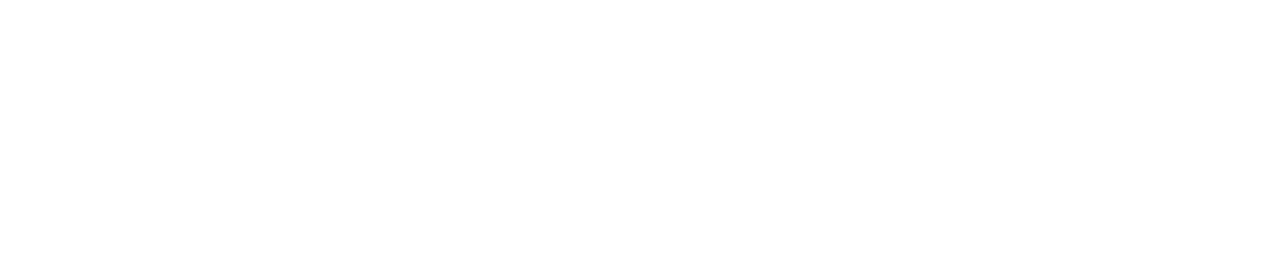
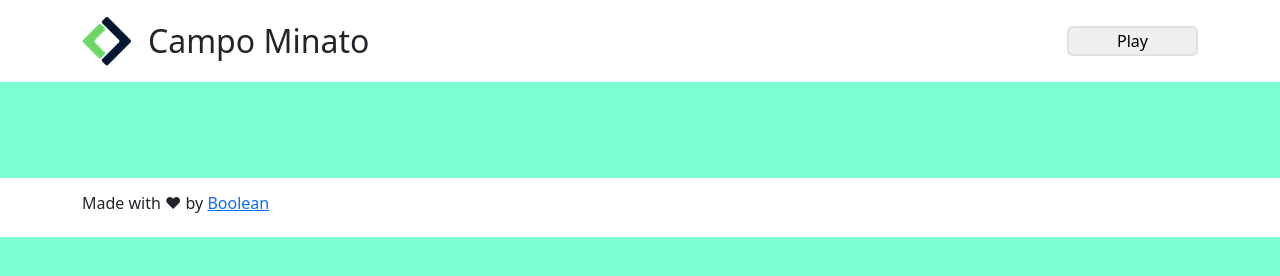
Before and after one commit to meta-ela/js-campominato-grid, a plain HTML site: page index.html in a window 1280 px wide. Drawn offline with nearby package versions, Linux system fonts and the light colour scheme.

Commit message:
Adds basic layout

```diff
--- /dev/null
+++ b/css/style.css
@@ -0,0 +1,7 @@
+:root {
+    --bg-color: #7cffd2;
+}
+
+body {
+    background-color: var(--bg-color);
+}
--- a/index.html
+++ b/index.html
@@ -7,11 +7,46 @@
 
     <link href="https://cdn.jsdelivr.net/npm/bootstrap@5.2.0-beta1/dist/css/bootstrap.min.css" rel="stylesheet" integrity="sha384-0evHe/X+R7YkIZDRvuzKMRqM+OrBnVFBL6DOitfPri4tjfHxaWutUpFmBp4vmVor" crossorigin="anonymous">
     <script src="https://cdn.jsdelivr.net/npm/bootstrap@5.2.0-beta1/dist/js/bootstrap.bundle.min.js" integrity="sha384-pprn3073KE6tl6bjs2QrFaJGz5/SUsLqktiwsUTF55Jfv3qYSDhgCecCxMW52nD2" crossorigin="anonymous"></script>
+
+    <link rel="stylesheet" href="css/style.css">
     <title>Campionato Grid</title>
 </head>
 <body>
 
+    <header class="bg-white">
+        <nav>
+            <div class="container">
+                <div class="py-3 d-flex justify-content-between align-items-center">
+                    <div class="d-flex align-items-center">
+                        <div>
+                            <img src="img/Logo.png" alt="Logo">
+                        </div>
+                        <h2 class="mb-0 ps-3">Campo Minato</h2>
+                    </div>
 
+                    <div>
+                        <button class="px-5 border border-2 rounded-2">Play</button>
+                    </div>
+                </div>
+            </div>
+        </nav>
+    </header>
+
+    <main>
+        <div class="section py-5">
+            <div class="container">
+
+            </div>
+        </div>
+    </main>
+
+    <footer class="bg-white py-3">
+        <div class="container">
+            <div>
+                <h6>Made with <span>&hearts;</span> by <a href="#">Boolean</a></h6>
+            </div>
+        </div>
+    </footer>
     <script src="js/app.js"></script>
 </body>
 </html>
```
